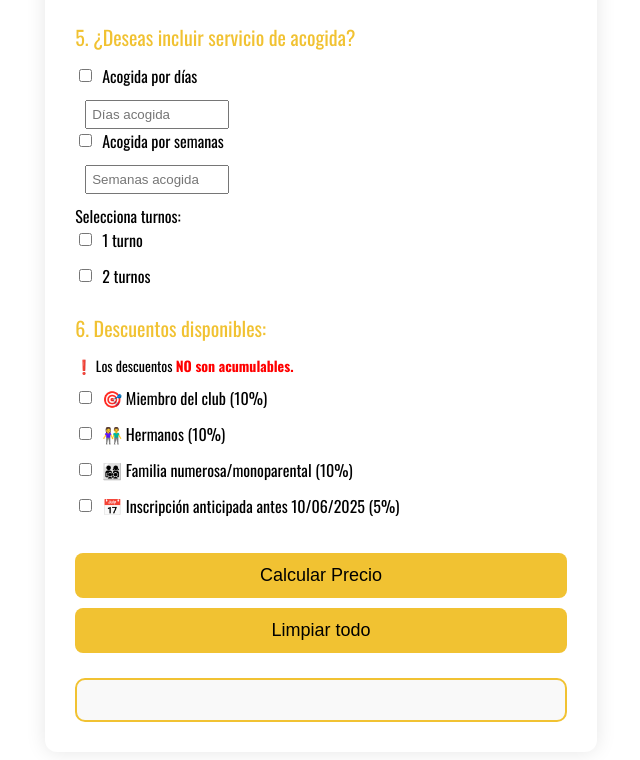
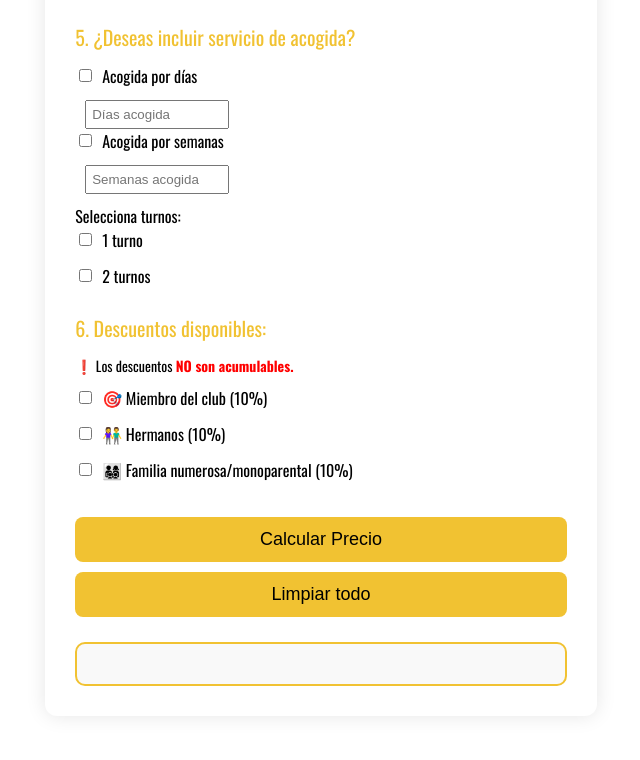
Before and after one commit to javigose/calculadora-campus, a plain HTML site: page index.html in a window 1280 px wide. Shown: the part 762-1522 px from the top of the page, without its empty margins (319-959 px from the left). After the commit the page ends 1498 px from the top, so only its background shows below. Drawn offline with nearby package versions, Linux system fonts and the light colour scheme.

Commit message:
index.html

```diff
--- a/index.html
+++ b/index.html
@@ -186,7 +186,6 @@
   <label><input type="checkbox" class="descuento" value="0.1">🎯 Miembro del club (10%)</label>
   <label><input type="checkbox" class="descuento" value="0.1">👫 Hermanos (10%)</label>
   <label><input type="checkbox" class="descuento" value="0.1">👨‍👩‍👧‍👦 Familia numerosa/monoparental (10%)</label>
-  <label><input type="checkbox" class="descuento" value="0.05">📅 Inscripción anticipada antes 10/06/2025 (5%)</label>
 </div>
 
 <!-- Botones -->
```
